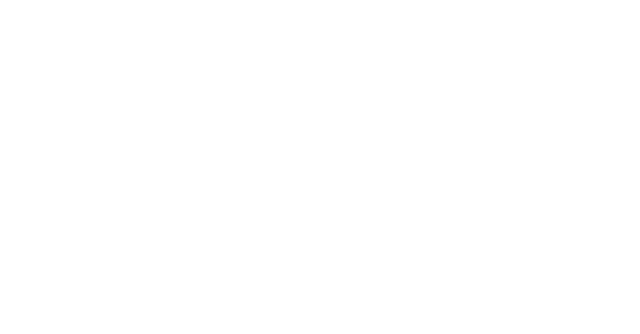
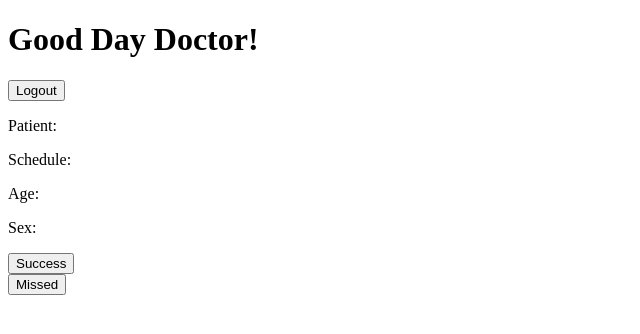
Before and after one commit to WHAABUH/smile-sched, a PHP site: page /smile-sched/admin.php in a window 1280 px wide. Before the commit the part shown is empty. Shown: the top 334 px of the page, without its empty margins (0-640 px from the left). Run offline with PHP 8.4, Linux system fonts and the light colour scheme; the visitor is signed in with stand-in values (Sample User, id 1).

Commit message:
admin page

```diff
--- a/admin.php
+++ b/admin.php
@@ -1,3 +1,14 @@
+<?php
+session_start();
+
+// Check if the user is logged in
+if (!isset($_SESSION['loggedin']) || $_SESSION['loggedin'] !== true) {
+    // Redirect to login page if not logged in
+    header("Location: http://localhost/smile-sched/login.php");
+    exit();
+}
+?>
+
 <!DOCTYPE html>
 <html lang="en">
 <head>
@@ -6,6 +17,30 @@
     <title>Document</title>
 </head>
 <body>
+    <h1>Good Day Doctor!</h1>
+    <form action="logout.php" method="post">
+        <button type="submit" class="logout-button">Logout</button>
+    </form>
 
+    <div class="schedule-container">
+        <div class="patient">
+            <p>Patient:</p>
+        </div>
+        <div class="schedule">
+            <p>Schedule:</p>
+        </div>
+        <div class="age">
+            <p>Age:</p>
+        </div>
+        <div class="sex">
+            <p>Sex:</p>
+        </div>
+        <div class="success-button">
+            <button class="success-button">Success</button>
+        </div>
+        <div class="missed-button">
+            <button class="missed-button">Missed</button>
+        </div>
+    </div>
 </body>
 </html>
```
Also changed, not shown: authorization.php (+12 -4 lines).
